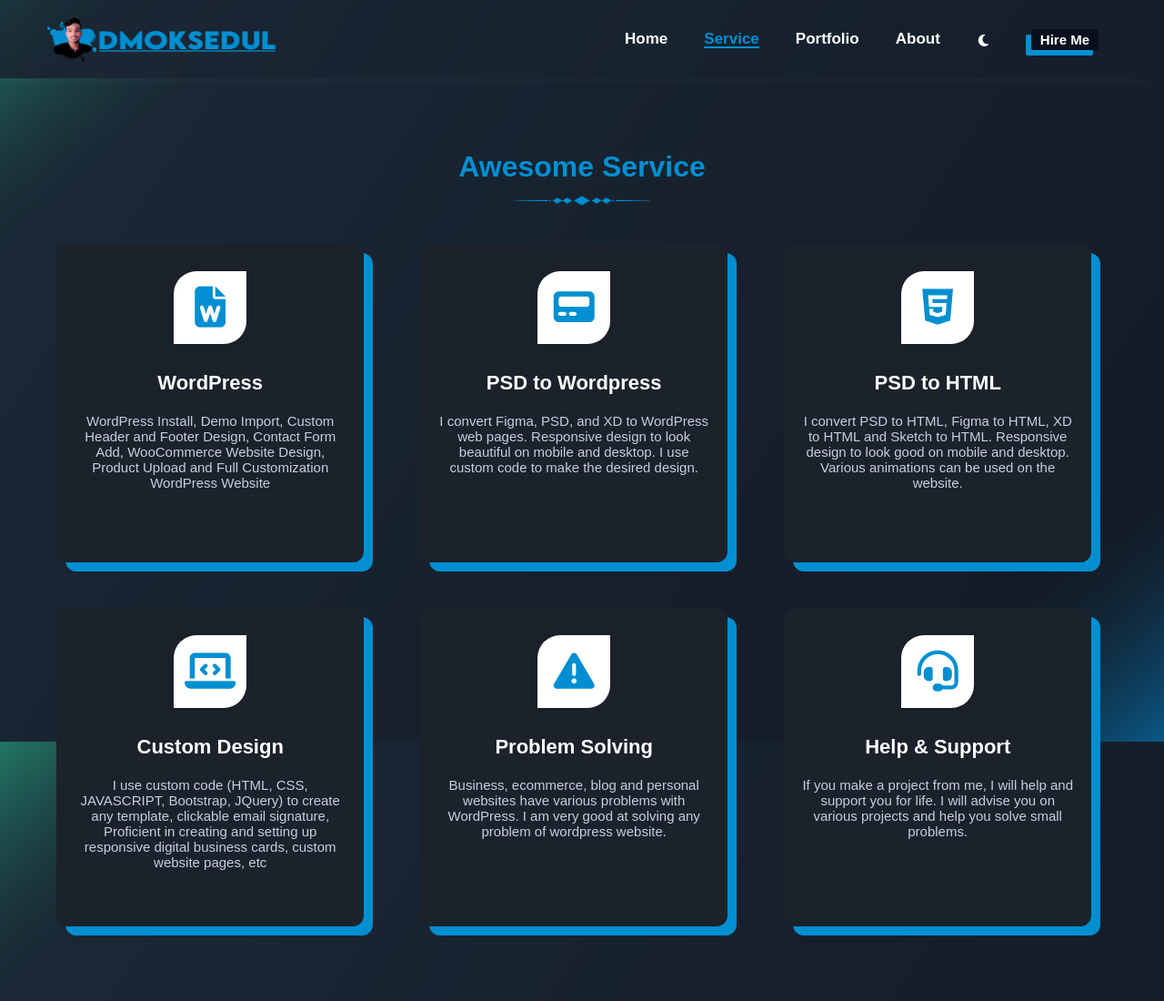
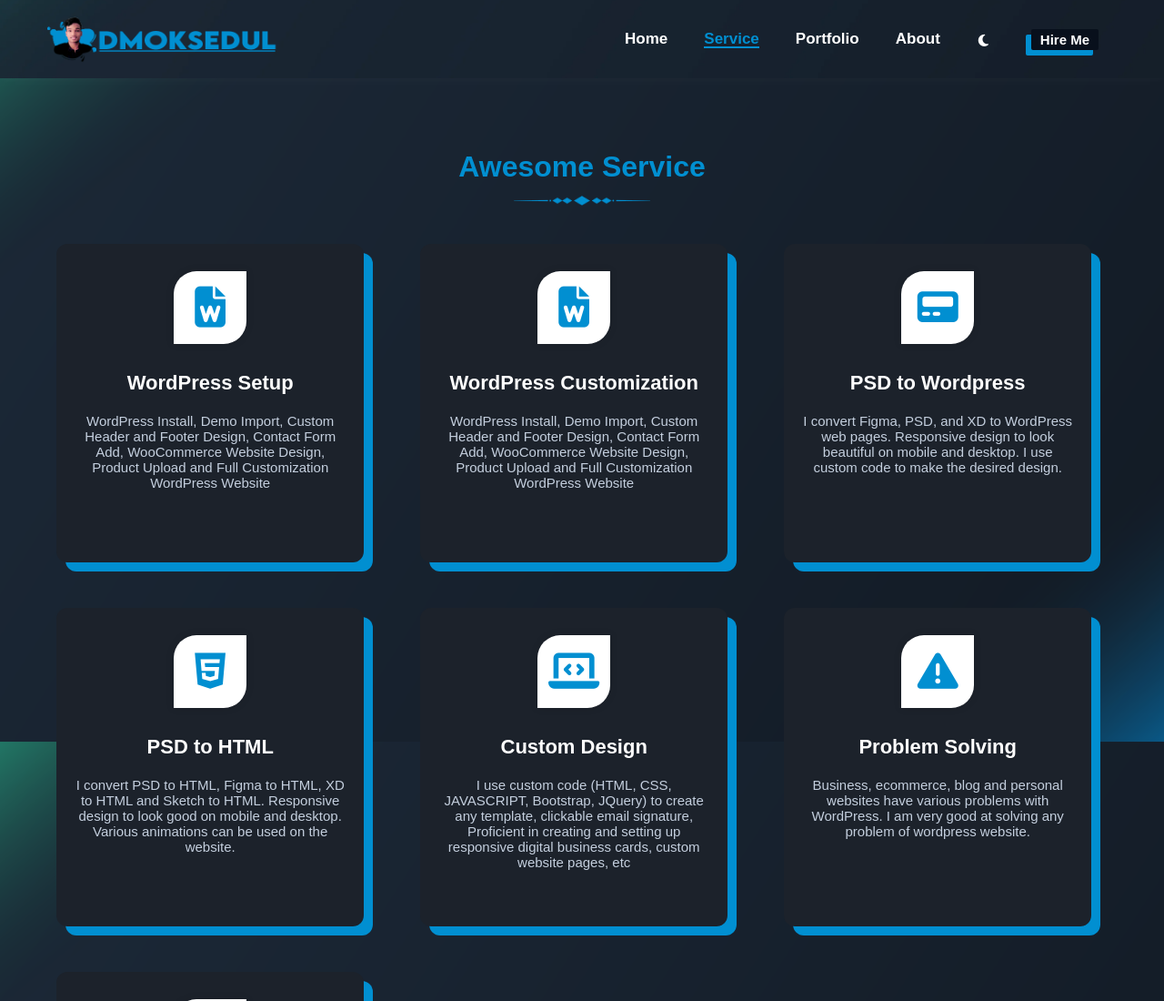
Before and after one commit to dmoksedul/moksedul.me, a plain HTML site: page services.html in a window 1280 px wide. Shown: the top 1100 px of the page at 91% size. Drawn offline with Linux system fonts and the light colour scheme; a web font is replaced by a local one.

Commit message:
add service box

```diff
--- a/services.html
+++ b/services.html
@@ -96,7 +96,18 @@
                <span class="service_logo">
                   <i class="fas fa-file-word"></i>
                </span>
-               <h2 class="service_title">WordPress</h2>
+               <h2 class="service_title">WordPress Setup</h2>
+                  <p class="service_text">WordPress Install, Demo Import, Custom Header and Footer Design, Contact Form Add, WooCommerce Website Design, Product Upload and Full Customization WordPress Website</p>
+            </div>
+         </div>
+         <!-- service box -->
+         <!-- service box -->
+         <div class="col-md-6 col-xl-4">
+            <div class="service_box">
+               <span class="service_logo">
+                  <i class="fas fa-file-word"></i>
+               </span>
+               <h2 class="service_title">WordPress Customization</h2>
                   <p class="service_text">WordPress Install, Demo Import, Custom Header and Footer Design, Contact Form Add, WooCommerce Website Design, Product Upload and Full Customization WordPress Website</p>
             </div>
          </div>
```
Also changed, not shown: index.html (+12 -1 lines).
